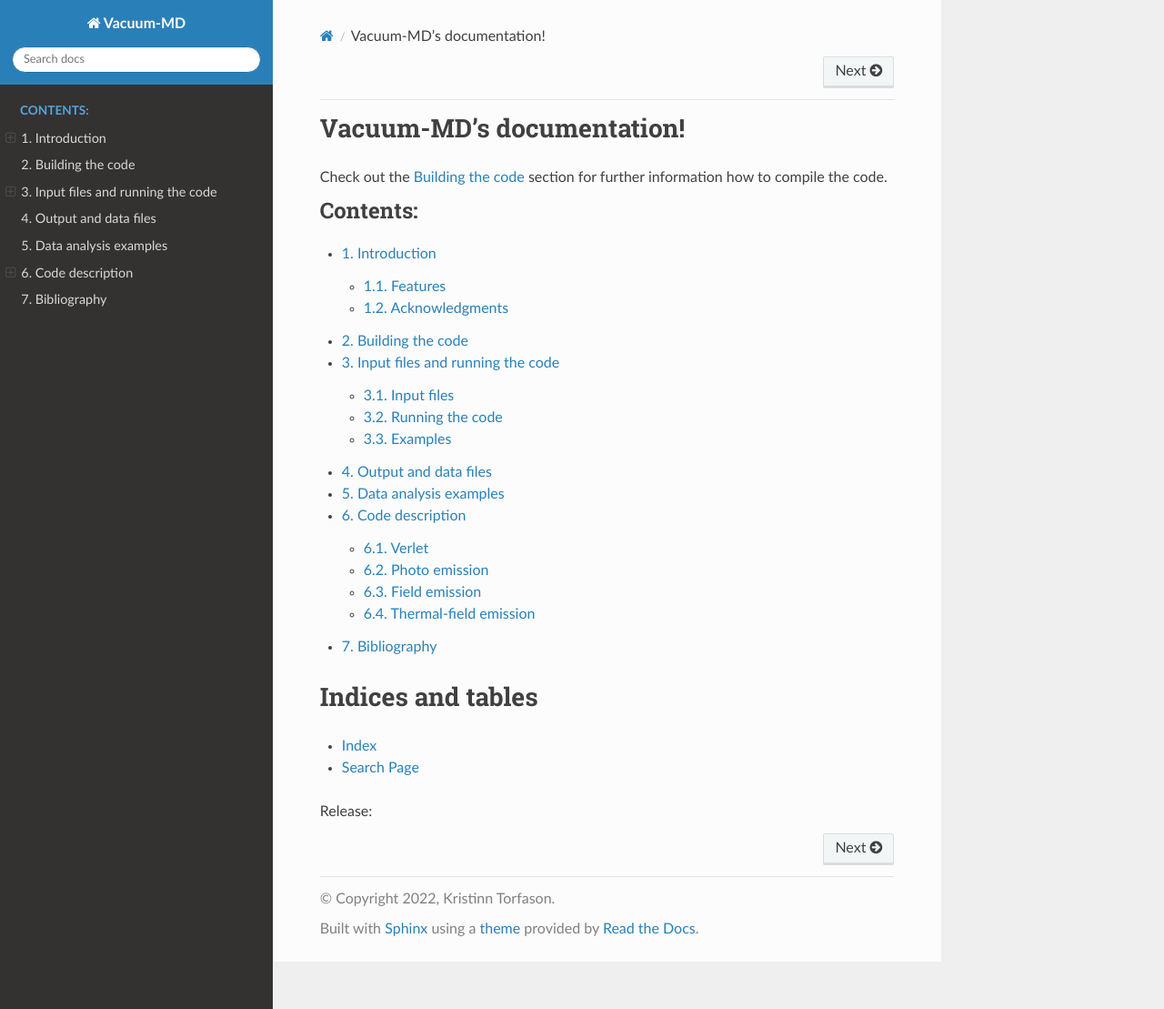
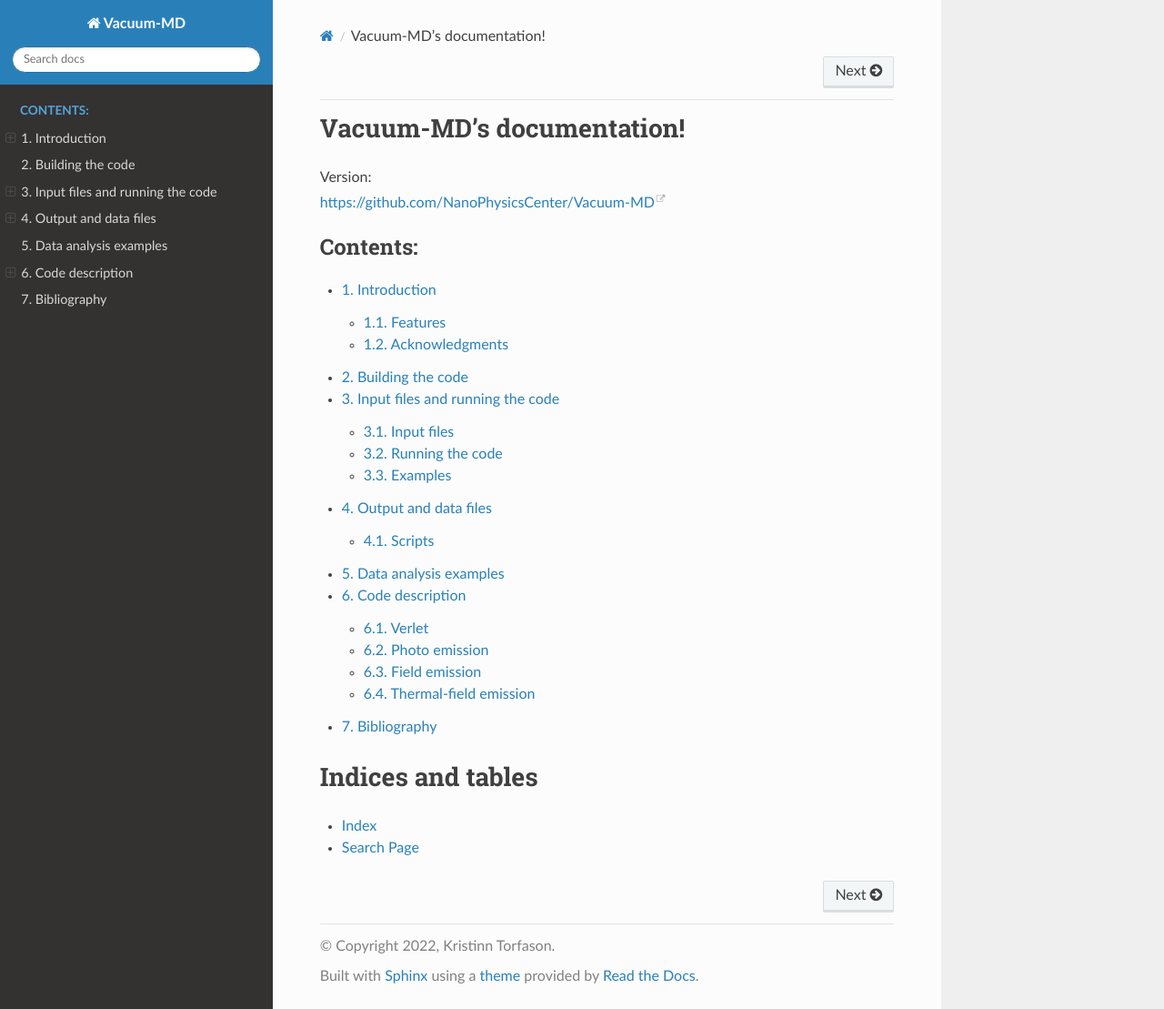
Before and after one commit to NanoPhysicsCenter/RUMDEED, a Sphinx documentation site: the page built from docs/source/manual.rst, in a window 1280 px wide and 1109 px high. Shown: the whole window at 91% size. Built offline with Sphinx 7.4.7 and the Read the Docs theme 2.0.0, drawn with Linux system fonts in a browser that asks for light colours.

Commit message:
update from main

```diff
--- a/docs/source/build.rst
+++ b/docs/source/build.rst
@@ -8,7 +8,7 @@
 
 .. code-block:: console
 
-   git clone -b master https://github.com/NanoPhysicsCenter/Vacuum-MD.git Vacuum-MD
+   git clone -b main https://github.com/NanoPhysicsCenter/Vacuum-MD.git Vacuum-MD
 
 Where the last "Vacuum-MD" is the name of the directory you want to create and store the code in.
 Once you have to code you will need the GNU Compiler Collection (**gfortran** and **gcc**) and **make** to
@@ -37,4 +37,4 @@
 This will produce html and pdf files in the docs/build directory. You must have **Python** installed to generate the documentation.
 To make the pdf file **xelatex** and **xindy** must be installed.
 
-.. index:: build, make, git, compiler, gfortran, github, Intel
+.. index:: build, make, git, compiler, gfortran, github, Intel, ifort
--- a/docs/source/intro.rst
+++ b/docs/source/intro.rst
@@ -16,7 +16,7 @@
 Acknowledgments
 ---------------
 
-Funded by the Icelandic Research Fund, grants number 12000-902, 174127-051 and 195943.
+Funded by the Icelandic Research Fund, grants number 12000-902, 174127-051, 174127-052, 218029-051, and 195943.
 Also supported by the Reykjavik University Development Fund and by the Air Force Office of Scientific Research under Grant No. FA9550-18-1-7011.
 Any opinions, findings, and conclusions or recommendations expressed in this material are those of the authors and do not
 necessarily reflect the views of the United States Air Force.
--- a/docs/source/manual.rst
+++ b/docs/source/manual.rst
@@ -6,7 +6,8 @@
 Vacuum-MD's documentation!
 =====================================
 
-Check out the :doc:`build` section for further information how to compile the code.
+| Version: |version|
+| https://github.com/NanoPhysicsCenter/Vacuum-MD
 
 .. toctree::
    :maxdepth: 2
@@ -26,5 +27,3 @@
 
 * :ref:`genindex`
 * :ref:`search`
-
-Release: |release|
```
Also changed, not shown: docs/source/output.rst (+7 -1 lines).
